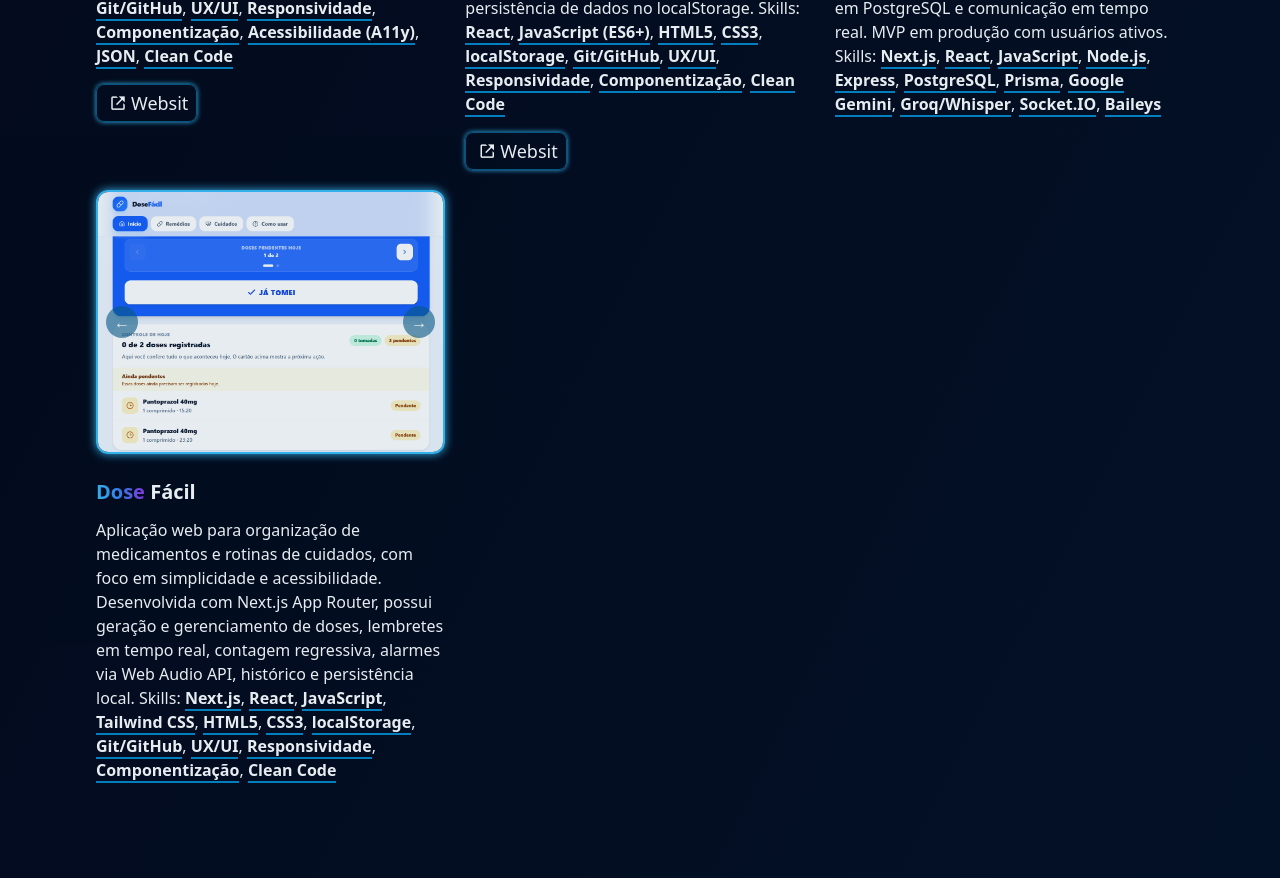
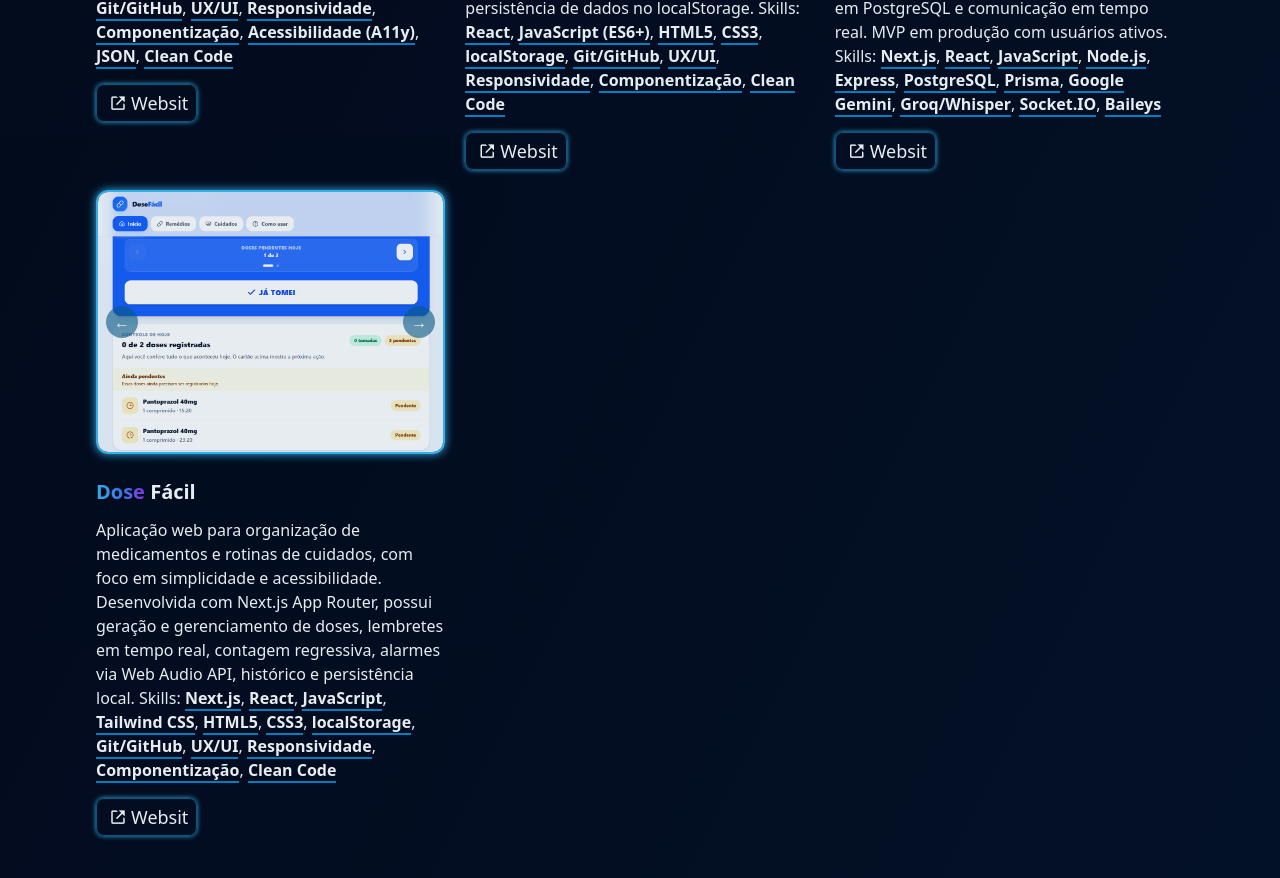
Before and after one commit to mikaeljuliao/projeto-portfolio-react, a React (Vite) app: page / in a window 1280 px wide. Shown: the part 3676-4554 px from the top of the page. Built offline with nearby package versions, Linux system fonts and the light colour scheme.

Commit message:
feat: add project links for Lumio and Dose Fácil

```diff
--- a/src/componentes/Projetos.jsx
+++ b/src/componentes/Projetos.jsx
@@ -318,6 +318,12 @@ to-[#020b1f]'>
           <strong className="border-b-2 border-sky-600">Socket.IO</strong>,{' '}
           <strong className="border-b-2 border-sky-600">Baileys</strong>
         </p>
+
+        <button className='flex items-end text-lg shadow-[0_0_5px_#38bdf8] border border-sky-800 px-2 py-1 mt-4
+          rounded-lg transition-all duration-300 hover:rounded-md hover:text-sky-400 hover:shadow-[0_0_10px_#38bdf8]'>
+          <i className='bx bx-link-external m-auto p-1'></i>
+          <a href="https://lumio-finance-tau.vercel.app/" target="_blank">Websit</a>
+        </button>
       </div>
     </div>
 
@@ -353,6 +359,12 @@ to-[#020b1f]'>
           <strong className="border-b-2 border-sky-600">Componentização</strong>,{' '}
           <strong className="border-b-2 border-sky-600">Clean Code</strong>
         </p>
+
+        <button className='flex items-end text-lg shadow-[0_0_5px_#38bdf8] border border-sky-800 px-2 py-1 mt-4
+          rounded-lg transition-all duration-300 hover:rounded-md hover:text-sky-400 hover:shadow-[0_0_10px_#38bdf8]'>
+          <i className='bx bx-link-external m-auto p-1'></i>
+          <a href="https://dose-facil.vercel.app/" target="_blank">Websit</a>
+        </button>
       </div>
     </div>
 
```
